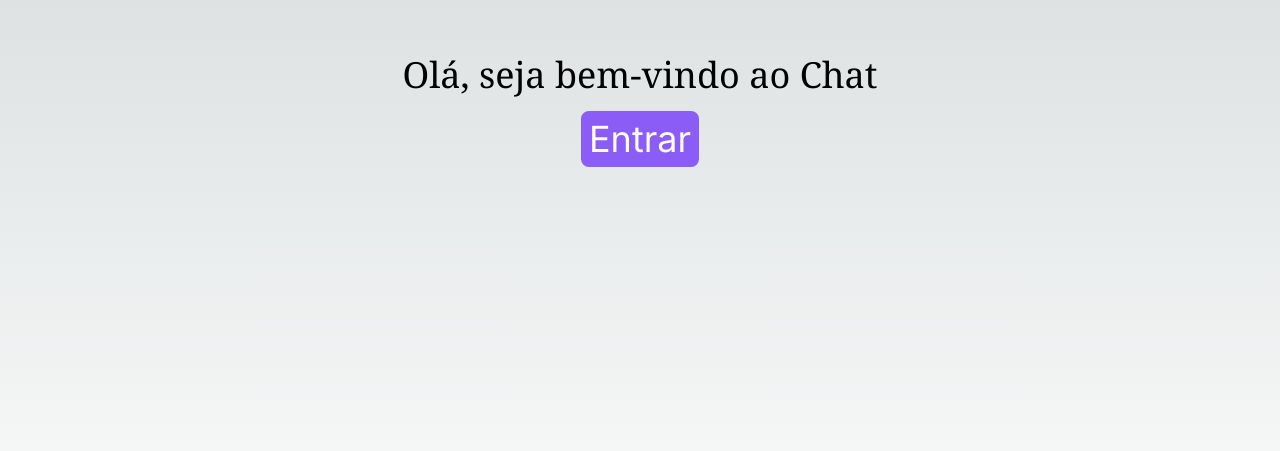
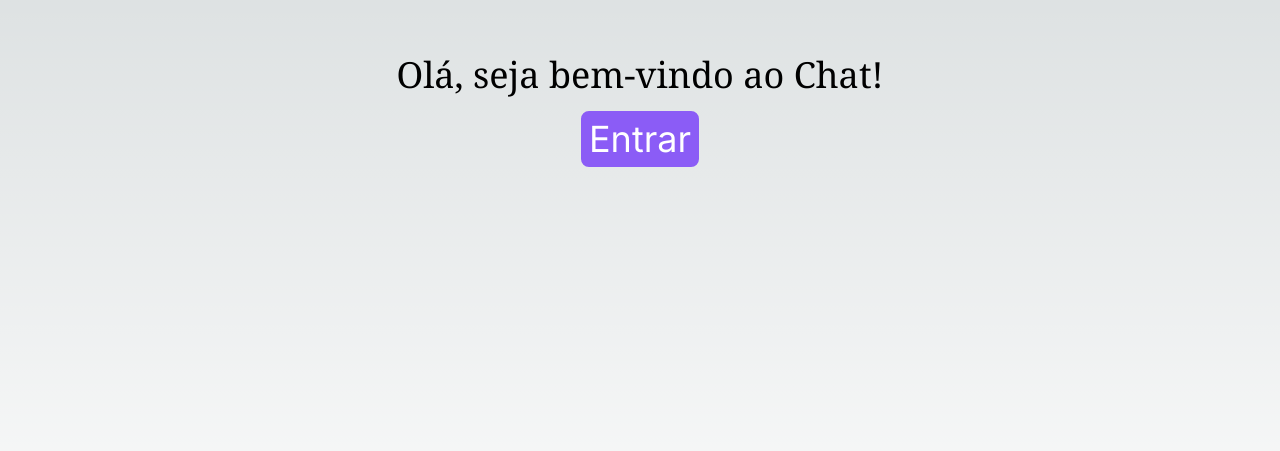
Before and after one commit to luanamoraisf/chat, a Next.js app in the folder frontend/: page / in a window 1280 px wide. Shown: the part 153-604 px from the top of the page. Built offline with nearby package versions, Linux system fonts and the light colour scheme.

Commit message:
change welcome text

```diff
--- a/frontend/app/page.tsx
+++ b/frontend/app/page.tsx
@@ -12,7 +12,7 @@ export default function Home() {
 
   return (
     <main className="flex min-h-screen flex-col items-center justify-between p-24">
-      <p className="text-4xl font-serif mt-28">Olá, seja bem-vindo ao Chat
+      <p className="text-4xl font-serif mt-28">Olá, seja bem-vindo ao Chat!
       </p>
       <button onClick={handleRedirect} className="bg-violet-500 border-8 border-violet-500 hover:shadow-2xl hover:shadow-violet-900/50 rounded-lg text-4xl text-white mb-96 border-spacing-7">Entrar</button>
     </main>
```
